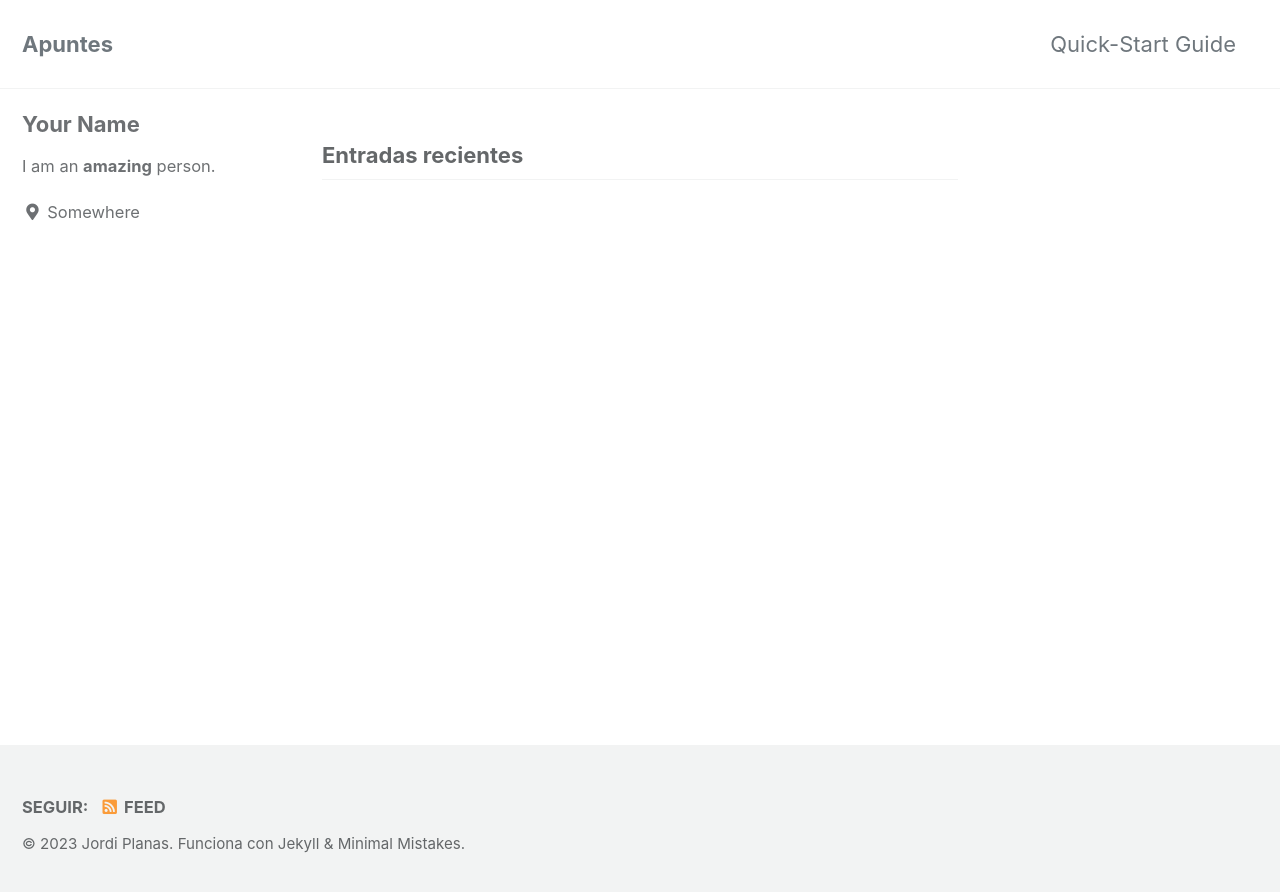
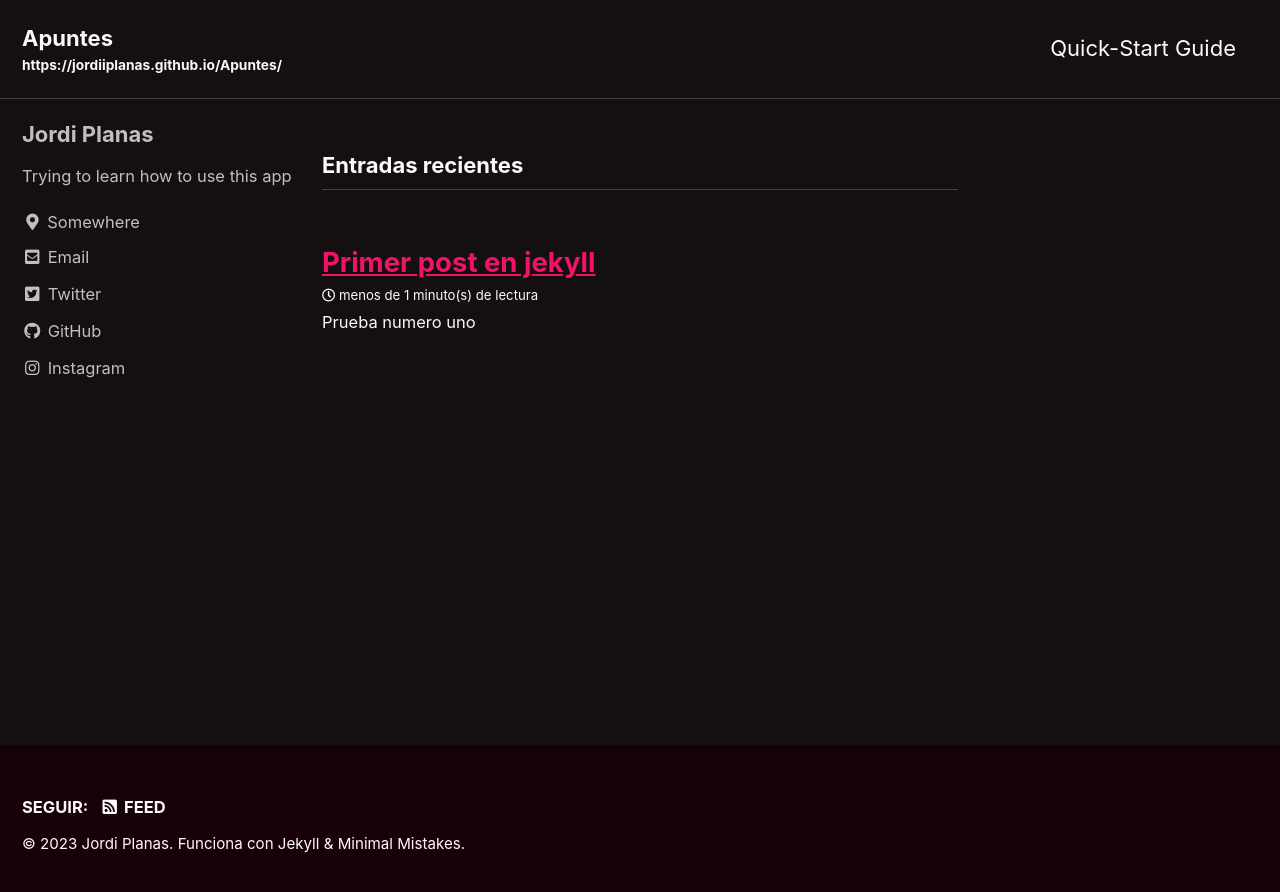
Before and after one commit to jordiiplanas/Apuntes, a Jekyll site: the page built from index.html, in a window 1280 px wide. Shown: the top 892 px of the page. Built offline with Jekyll 4.4.1, drawn with Linux system fonts in a browser that asks for light colours; cached includes are drawn as plain includes; the list of posts is cut into pages by our own code.

Commit message:
Config 1

```diff
--- a/_config.yml
+++ b/_config.yml
@@ -12,22 +12,22 @@
 
 # theme                  : "minimal-mistakes-jekyll"
 # remote_theme           : "mmistakes/minimal-mistakes"
-minimal_mistakes_skin    : "default" # "air", "aqua", "contrast", "dark", "dirt", "neon", "mint", "plum", "sunrise"
+minimal_mistakes_skin    : "neon" # "air", "aqua", "contrast", "dark", "dirt", "neon", "mint", "plum", "sunrise"
 
 # Site Settings
 locale                   : "es-ES"
 title                    : "Apuntes"
 title_separator          : "-"
-subtitle                 : # site tagline that appears below site title in masthead
+subtitle                 : "https://jordiiplanas.github.io/Apuntes/"# site tagline that appears below site title in masthead
 name                     : "Jordi Planas"
 description              : "Apuntes universitarios"
 url                      : # the base hostname & protocol for your site e.g. "https://mmistakes.github.io"
 baseurl                  : "Apuntes" # the subpath of your site, e.g. "/blog"
 repository               : "jordiiplanas/Apuntes" # GitHub username/repo-name e.g. "mmistakes/minimal-mistakes"
-teaser                   : # path of fallback teaser image, e.g. "/assets/images/500x300.png"
+teaser                   : /assets/images/image1.jpg # path of fallback teaser image, e.g. "/assets/images/500x300.png"
 logo                     : # path of logo image to display in the masthead, e.g. "/assets/images/88x88.png"
-masthead_title           : # overrides the website title displayed in the masthead, use " " for no title
-# breadcrumbs            : false # true, false (default)
+masthead_title           : "Apuntes" # overrides the website title displayed in the masthead, use " " for no title
+breadcrumbs              : true # true, false (default)
 words_per_minute         : 200
 comments:
   provider               : # false (default), "disqus", "discourse", "facebook", "staticman", "staticman_v2", "utterances", "giscus", "custom"
@@ -104,30 +104,24 @@ analytics:
 
 # Site Author
 author:
-  name             : "Your Name"
+  name             : "Jordi Planas"
   avatar           : # path of avatar image, e.g. "/assets/images/bio-photo.jpg"
-  bio              : "I am an **amazing** person."
+  bio              : "Trying to learn how to use this app"
   location         : "Somewhere"
   email            :
   links:
     - label: "Email"
       icon: "fas fa-fw fa-envelope-square"
-      # url: "mailto:your.name@email.com"
-    - label: "Website"
-      icon: "fas fa-fw fa-link"
-      # url: "https://your-website.com"
+      url: "mailto:jordiiplanass@gmail.com"
     - label: "Twitter"
       icon: "fab fa-fw fa-twitter-square"
-      # url: "https://twitter.com/"
-    - label: "Facebook"
-      icon: "fab fa-fw fa-facebook-square"
-      # url: "https://facebook.com/"
+      url: "https://twitter.com/JordiPlanas__"
     - label: "GitHub"
       icon: "fab fa-fw fa-github"
-      # url: "https://github.com/"
+      url: "https://github.com/jordiiplanas"
     - label: "Instagram"
       icon: "fab fa-fw fa-instagram"
-      # url: "https://instagram.com/"
+      url: "https://instagram.com/jplanas_"
 
 # Site Footer
 footer:
--- /dev/null
+++ b/_posts/2023-03-25-Prueba1.md
@@ -0,0 +1,8 @@
+---
+layout: psot
+title: "Primer post en jekyll"
+---
+
+# Prueba numero uno
+
+De momento esto es algo sencillito, creo yo.
```
Also changed, not shown: 1 other file.
